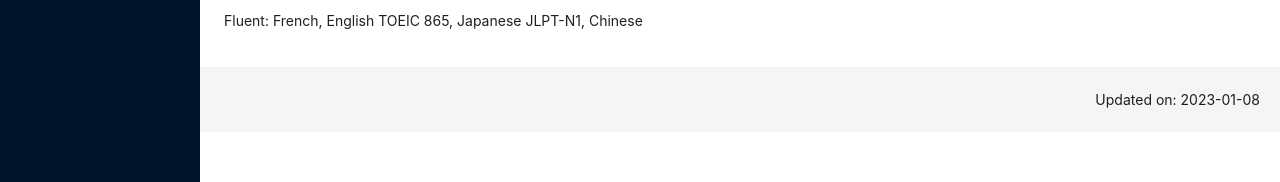
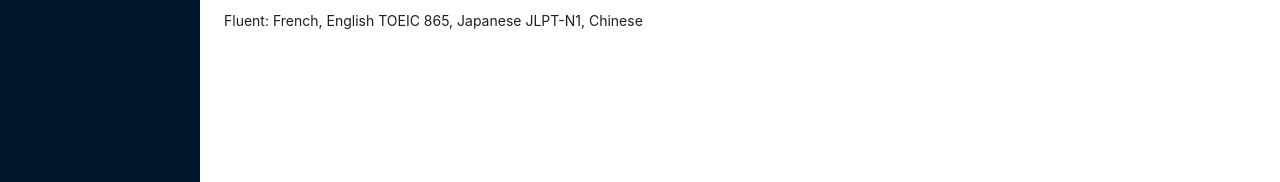
Before and after one commit to liaoyusaki/profile_yu, a React (Create React App) app: page / in a window 1280 px wide. Shown: the part 574-756 px from the top of the page. Built offline with nearby package versions, Linux system fonts and the light colour scheme.

Commit message:
remove footer

```diff
--- a/src/components/GlobalLayout.js
+++ b/src/components/GlobalLayout.js
@@ -50,14 +50,14 @@ const GlobalLayout = () => {
                         </Routes>
                     </div>
                 </Content>
-                <Footer
-                    style={{
-                        textAlign: 'right',
-                        paddingRight: '20px'
-                    }}
-                >
-                    Updated on: 2023-01-08
-                </Footer>
+                {/*<Footer*/}
+                {/*    style={{*/}
+                {/*        textAlign: 'right',*/}
+                {/*        paddingRight: '20px'*/}
+                {/*    }}*/}
+                {/*>*/}
+                {/*    Updated on: 2023-01-08*/}
+                {/*</Footer>*/}
             </Layout>
         </Layout>
     )
```
